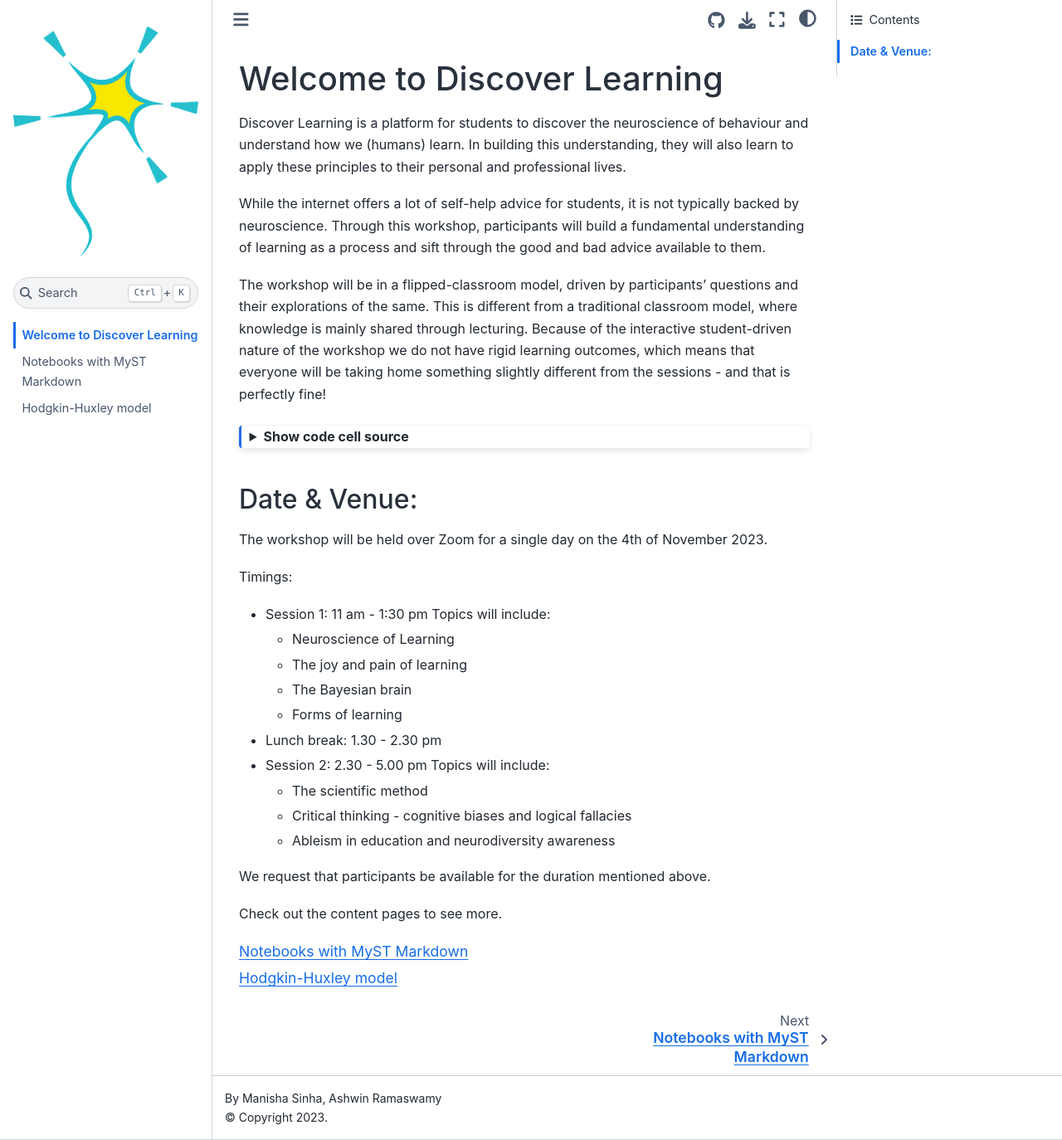
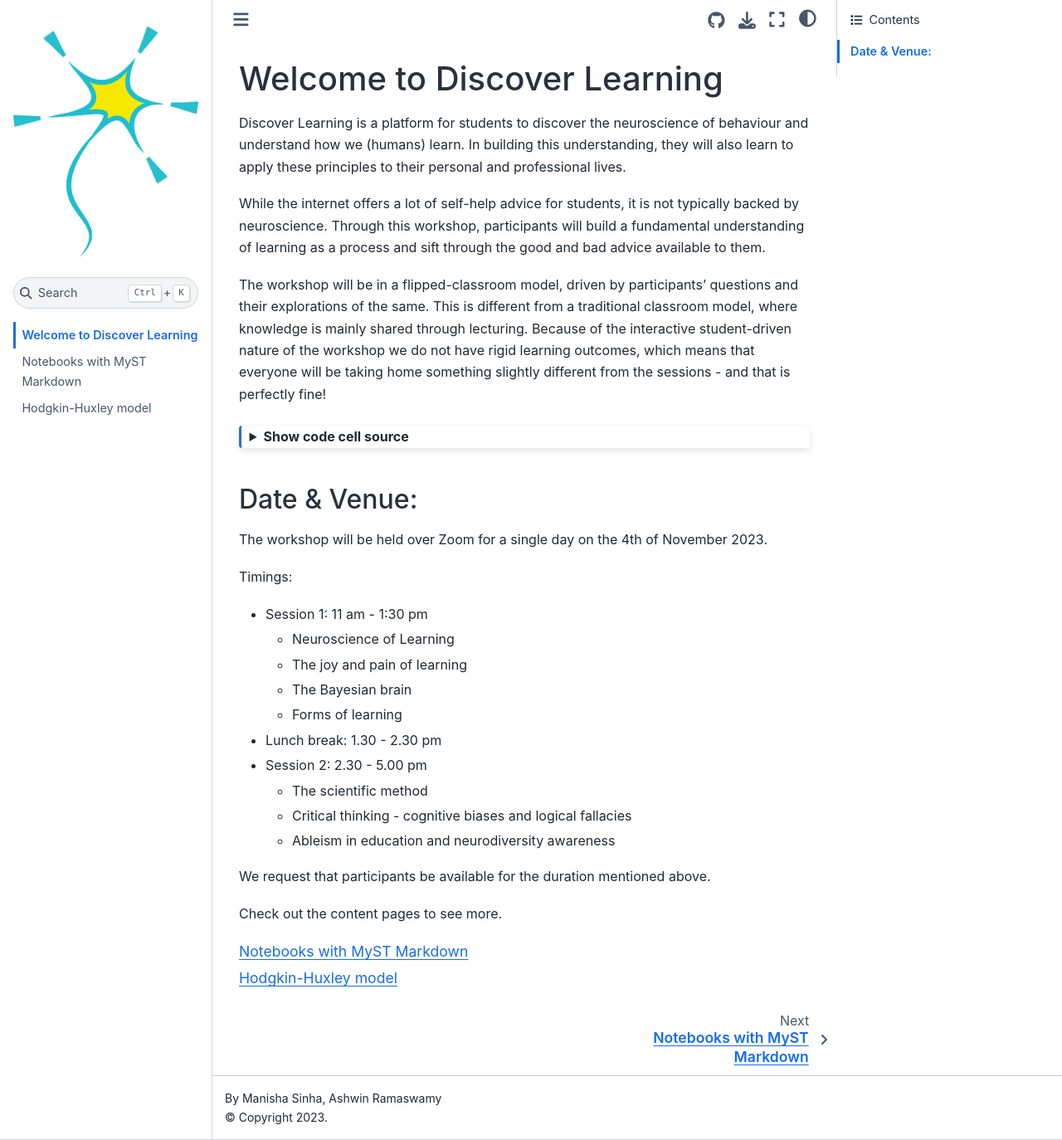
Before and after one commit to mannazsci/DiscoverLearning, a Jupyter Book: the page built from intro.md, in a window 1280 px wide and 1374 px high. Shown: the whole window at 83% size. Built offline with Jupyter Book 1.0.4 settings and Sphinx 7.4.7 and the Sphinx Book theme 1.1.4, drawn with Linux system fonts in a browser that asks for light colours.

Commit message:
Update intro.md

```diff
--- a/intro.md
+++ b/intro.md
@@ -38,7 +38,6 @@ The workshop will be held over Zoom for a single day on the 4th of November 2023
 
 Timings:
 * Session 1: 11 am - 1:30 pm
-  Topics will include:
   - Neuroscience of Learning
   - The joy and pain of learning
   - The Bayesian brain
@@ -49,7 +48,6 @@ Timings:
 
 
 * Session 2: 2.30 - 5.00 pm
-  Topics will include:
   - The scientific method
   - Critical thinking - cognitive biases and logical fallacies
   - Ableism in education and neurodiversity awareness
```
